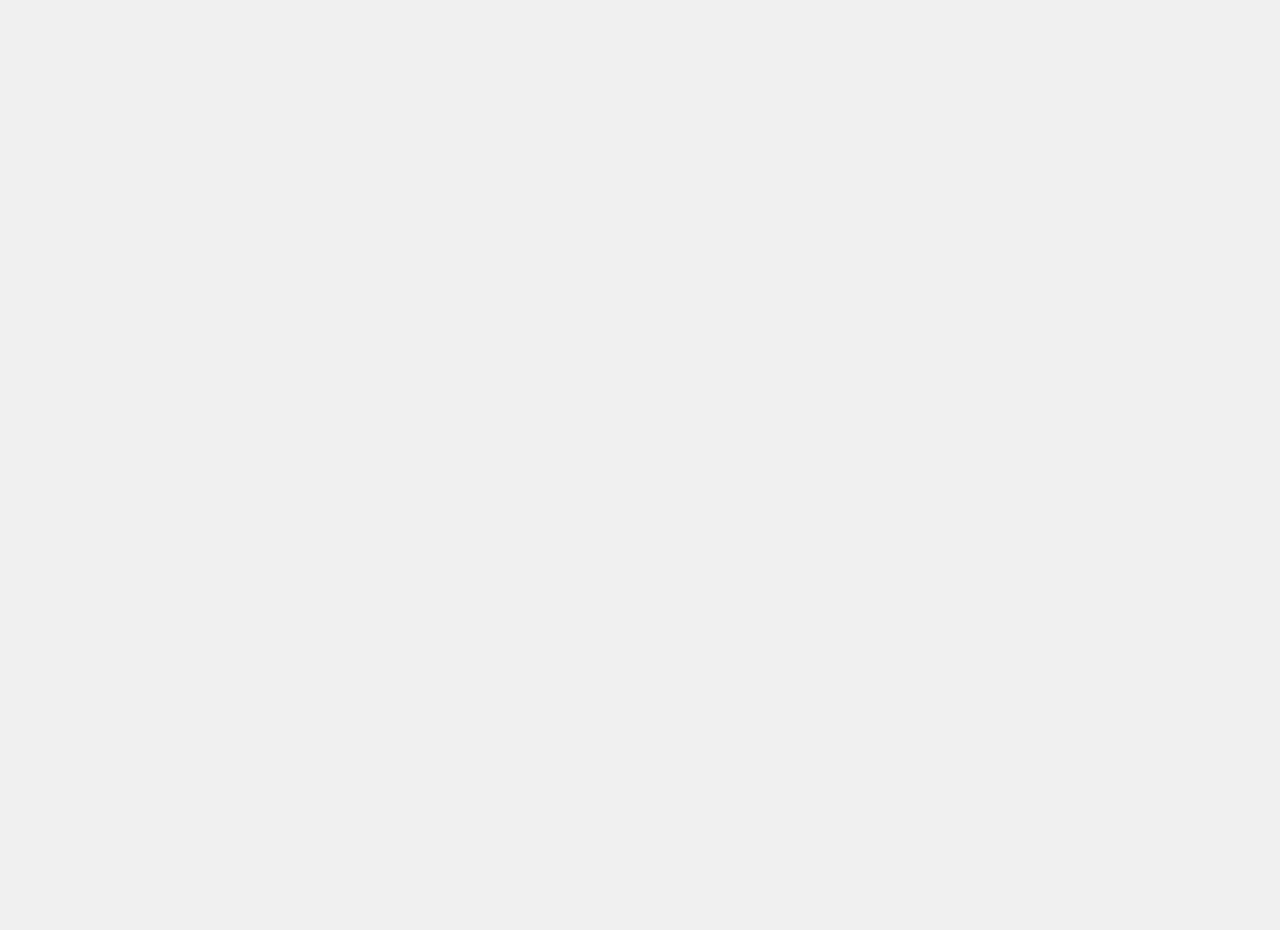
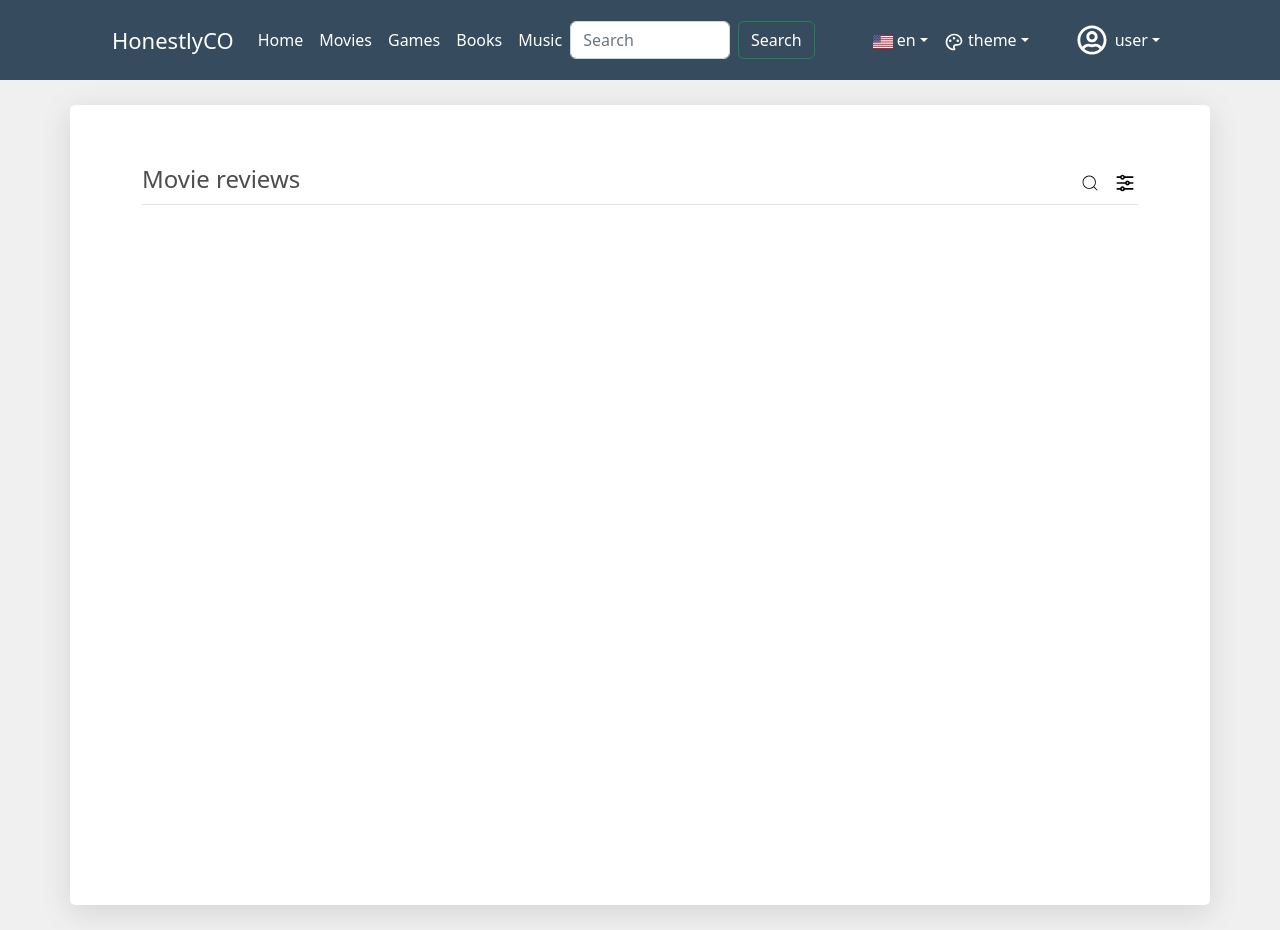
Before and after one commit to hyperstone1/course_project-client, a React (Create React App) app: page /movies in a window 1280 px wide. Before the commit this address had no page. Before the commit the page ends 800 px from the top, so only its background shows below. Built offline with nearby package versions, Linux system fonts and the light colour scheme.

Commit message:
created animation for menu

```diff
--- a/src/App.js
+++ b/src/App.js
@@ -7,6 +7,7 @@ import Home from './pages/Home/Home';
 import { useDispatch, useSelector } from 'react-redux';
 import { setLogin } from './store/slices/auth/authSlice';
 import Profile from './pages/Profile/Profile';
+import Movies from './pages/Movies/Movies';
 
 function App() {
   const isLogin = useSelector((state) => state.auth.isLogin);
@@ -25,6 +26,7 @@ function App() {
     <div className="App">
       <Routes>
         <Route path="/" element={<Home />} />
+        <Route path="/movies" element={<Movies />} />
         <Route path="/register" element={<Registration />} />
         <Route path="/login" element={<Login />} />
         <Route path="/profile" element={<Profile />} />
--- a/src/components/Header/Header.jsx
+++ b/src/components/Header/Header.jsx
@@ -37,8 +37,14 @@ const Header = () => {
         <Navbar.Toggle aria-controls="navbarScroll" />
         <Navbar.Collapse id="navbarScroll">
           <Nav className="me-auto my-2 my-lg-0" style={{ maxHeight: '100px' }} navbarScroll>
-            <Nav.Link href="#action1">Home</Nav.Link>
-            <Nav.Link href="#action2">Movies</Nav.Link>
+            <Nav.Link>
+              <Link className='menu-link' to="/">Home</Link>
+            </Nav.Link>
+
+            <Nav.Link>
+              <Link className='menu-link' to="/movies">Movies</Link>
+            </Nav.Link>
+
             <Nav.Link href="#action3">Games</Nav.Link>
             <Nav.Link href="#action4">Books</Nav.Link>
             <Nav.Link href="#action5">Music</Nav.Link>
--- a/src/components/Header/index.scss
+++ b/src/components/Header/index.scss
@@ -8,6 +8,9 @@
   }
   .link_router {
     color: black;
+  }
+  .menu-link {
+    color: white;
   }
   .navbar-brand {
     font-size: 22px;
--- /dev/null
+++ b/src/components/MoviesMenu/MoviesMenu.jsx
@@ -0,0 +1,93 @@
+import React, { useState, useRef, useEffect } from 'react';
+import './index.scss';
+import Button from 'react-bootstrap/Button';
+import Collapse from 'react-bootstrap/Collapse';
+import Select from 'react-select';
+
+const MoviesMenu = ({ openEqualizer }) => {
+  const [open, setOpen] = useState();
+  const ref = useRef(null);
+
+  useEffect(() => {
+    const div = ref.current;
+    setOpen(openEqualizer);
+    if (openEqualizer) {
+      div.classList.add('active');
+    } else {
+      div.classList.add('closing');
+      setTimeout(() => {
+        div.classList.remove('active');
+        div.classList.remove('closing');
+      }, 1000);
+    }
+    console.log(openEqualizer);
+    console.log(open);
+  }, [openEqualizer]);
+
+  const filterGenres = [
+    { value: 'horror', label: 'Horror' },
+    { value: 'comedy', label: 'Comedy' },
+    { value: 'scienceFiction', label: 'Science Fiction' },
+    { value: 'science', label: 'Science' },
+    { value: 'drama', label: 'Drama' },
+    { value: 'thriller', label: 'Thriller' },
+    { value: 'action', label: 'Action' },
+    { value: 'psychology', label: 'Psychology' },
+    { value: 'romantic', label: 'Romantic' },
+    { value: 'western', label: 'Western' },
+    { value: 'biography', label: 'Biography' },
+    { value: 'cosmos', label: 'Cosmos' },
+  ];
+
+  const filterRating = [
+    { value: 'all', label: 'All' },
+    { value: 'withoutRating', label: 'Without rating' },
+    { value: 'atLeastFive', label: 'at least 5' },
+    { value: 'atLeastFour', label: 'at least 4' },
+    { value: 'atLeastThree', label: 'at least 3' },
+  ];
+
+  const filterDate = [
+    { value: 'all', label: 'All' },
+    { value: 'month', label: 'month' },
+    { value: 'threeMonth', label: '3 month' },
+    { value: 'sixMonth', label: '6 month' },
+    { value: 'year', label: '1 year' },
+    { value: 'moreThanYear', label: 'more than 1 year' },
+  ];
+
+  const sortBy = [
+    { value: 'byDateAdded', label: 'By date added' },
+    { value: 'byBookRating', label: 'By rating' },
+    { value: 'mostPopular', label: 'Most popular' },
+    { value: 'mostDiscussed', label: 'Most Discussed' },
+  ];
+
+  const customStyles = {
+    container: (styles) => {
+      return {
+        ...styles,
+        width: '30%',
+      };
+    },
+  };
+
+  return (
+    <div className="movies_menu">
+      <div ref={ref} className="container_feed_menu">
+        <div className="filter_sort">
+          <div className="filter">
+            <Select styles={customStyles} options={filterGenres} placeholder="Genre" />
+            <Select styles={customStyles} options={filterRating} placeholder="Rating" />
+            <Select styles={customStyles} options={filterDate} placeholder="Date" />
+          </div>
+          <div className="sort">
+            <Select styles={customStyles} options={sortBy} placeholder="Sort by ..." />
+          </div>
+        </div>
+      </div>
+    </div>
+  );
+};
+
+export default MoviesMenu;
--- /dev/null
+++ b/src/components/MoviesMenu/index.scss
@@ -0,0 +1,58 @@
+@keyframes animation_menu {
+  0% {
+    height: 0px;
+  }
+
+  100% {
+    height: 100%;
+  }
+}
+@keyframes animation_menu_closing {
+  0% {
+    height: 100%;
+  }
+
+  100% {
+    height: 0%;
+  }
+}
+
+.movies_menu {
+  position: relative;
+  height: 170px;
+}
+.container_feed_menu {
+  display: none;
+  position: relative;
+  margin: 0 auto;
+  padding: 0px;
+  margin-top: 20px;
+  background-color: #fff;
+  border: 1px solid #e3e3e3;
+  box-shadow: rgb(100 100 111 / 20%) 0px 7px 29px 0px;
+  border-radius: 5px;
+  overflow: hidden;
+  .filter_sort {
+    padding: 20px;
+    .filter {
+      position: relative;
+      display: flex;
+      justify-content: space-between;
+    }
+    .sort {
+      position: relative;
+      padding-top: 50px;
+    }
+  }
+}
+.active {
+  display: block;
+  animation: animation_menu 1s;
+  transition: padding 1s animation 1s;
+  overflow: hidden;
+}
+.closing {
+  animation: animation_menu_closing 1s;
+  transition: animation 1s;
+  overflow: hidden;
+}
--- /dev/null
+++ b/src/pages/Movies/Movies.jsx
@@ -0,0 +1,56 @@
+import React, { useState, useRef, useEffect } from 'react';
+import Header from '../../components/Header/Header';
+import MoviesMenu from '../../components/MoviesMenu/MoviesMenu';
+import { RiEqualizerLine } from 'react-icons/ri';
+import { CiSearch } from 'react-icons/ci';
+import Collapse from 'react-bootstrap/Collapse';
+
+import './index.scss';
+
+const Movies = () => {
+  const [openEqualizer, setOpenEqualizer] = useState(false);
+  const [search, setSearch] = useState(false);
+  const ref = useRef(null);
+
+  const animationSearch = () => {
+    setSearch(!search);
+  };
+  useEffect(() => {
+    const input = ref.current;
+    if (search) {
+      input.classList.add('active');
+    } else {
+      input.classList.add('closing');
+      setTimeout(() => {
+        input.classList.remove('active');
+
+        input.classList.remove('closing');
+      }, 1000);
+    }
+  }, [search]);
+
+  return (
+    <>
+      <Header />
+      <div className="container-movies">
+        <div className="container">
+          <div className="title">
+            <h4>Movie reviews</h4>{' '}
+            <div ref={ref} className={'search_input'}>
+              <input type="text" placeholder="Search..." />
+            </div>
+            <div onClick={animationSearch} className="search">
+              <CiSearch />
+            </div>
+            <div onClick={() => setOpenEqualizer(!openEqualizer)} className="equalizer">
+              <RiEqualizerLine />
+            </div>
+          </div>
+          <MoviesMenu openEqualizer={openEqualizer} />
+        </div>
+      </div>
+    </>
+  );
+};
+
+export default Movies;
--- /dev/null
+++ b/src/pages/Movies/index.scss
@@ -0,0 +1,124 @@
+@keyframes animation_search {
+  0% {
+    display: none;
+    width: 20px;
+  }
+
+  100% {
+    display: block;
+    width: 320px;
+  }
+}
+@keyframes animation_closing {
+  0% {
+    display: block;
+    width: 320px;
+  }
+  50% {
+    border-radius: 0%;
+  }
+  100% {
+    display: none;
+    border-radius: 50%;
+
+    width: 33px;
+  }
+}
+
+.equalizer {
+  position: absolute;
+  display: flex;
+  justify-content: center;
+  align-items: center;
+  width: 30px;
+  height: 30px;
+  right: 70px;
+  top: 63px;
+  background-color: #fff;
+  border-radius: 50%;
+  cursor: pointer;
+  transition: all 0.4s;
+  &:active {
+    background-color: #46597c;
+    svg {
+      color: #fff;
+    }
+  }
+  &:hover {
+    background-color: #46597c;
+    svg {
+      color: #fff;
+    }
+  }
+}
+.search {
+  position: absolute;
+  display: flex;
+  justify-content: center;
+  align-items: center;
+  width: 30px;
+  height: 30px;
+  right: 105px;
+  top: 63px;
+  background-color: #fff;
+  // border: 1px solid #46597c;
+  border-radius: 50%;
+  cursor: pointer;
+  transition: all 0.4s;
+
+  &:active {
+    background-color: #46597c;
+    svg {
+      color: #fff;
+    }
+  }
+  &:hover {
+    background-color: #46597c;
+    svg {
+      color: #fff;
+    }
+  }
+}
+.title {
+  margin: 20px 40px;
+  padding-bottom: 10px;
+  padding: 20px;
+  border-radius: 10px;
+  .search_input {
+    display: none;
+    position: absolute;
+    width: 0px;
+    height: 34px;
+    top: 60px;
+    right: 103px;
+    input {
+      outline: none;
+      border: 1px solid #46597c;
+      width: 100%;
+      height: 100%;
+      border-radius: 10px;
+      padding: 5px 20px 5px 10px;
+    }
+  }
+  h4 {
+    padding-bottom: 10px;
+  }
+  .active {
+    display: block;
+    width: 320px;
+    animation: animation_search 1s;
+    transition: animation 1s;
+  }
+  .closing {
+    width: 33px;
+    animation: animation_closing 1s;
+    transition: animation 1s;
+  }
+
+  svg {
+    color: black;
+    width: 20px;
+    height: 20px;
+    transition: all 0.4s;
+  }
+}
--- a/src/scss/index.scss
+++ b/src/scss/index.scss
@@ -5,6 +5,9 @@ body {
   background-color: #f0f0f0 !important;
 }
 .container {
+  position: relative;
   background-color: #ffffff;
   min-height: 100vh;
+  box-shadow: rgba(100, 100, 111, 0.2) 0px 7px 29px 0px;
+  border-radius: 5px;
 }
```
